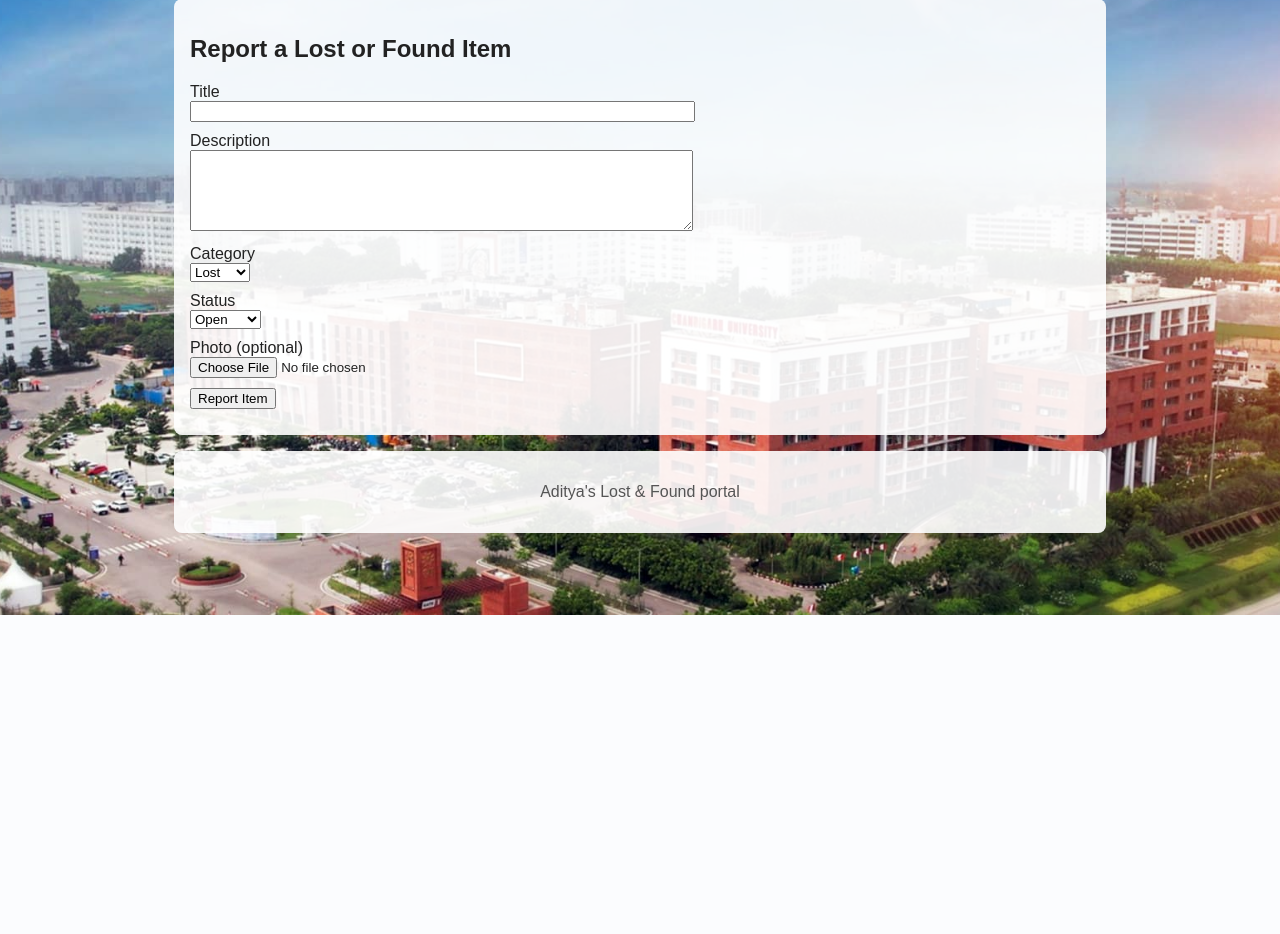
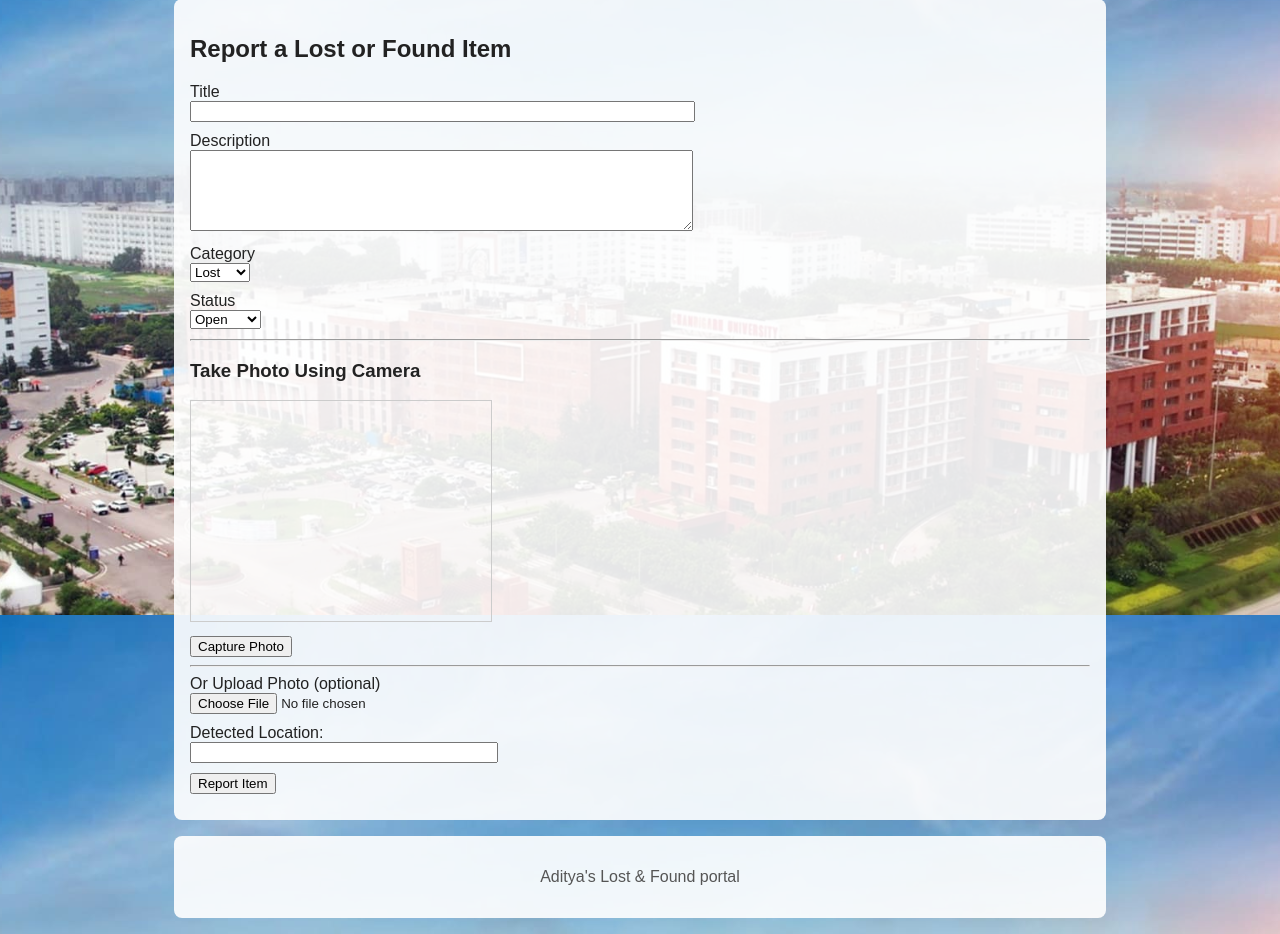
Before and after one commit to Ad-Aditya-Dixit/FinderZone, a Flask app: page /report in a window 1280 px wide. Shown: the part 185-1119 px from the top of the page. Before the commit the page ends 800 px from the top, so only its background shows below. Run offline with Flask 3, Linux system fonts and the light colour scheme.

Commit message:
Added camera and location features with bug fix

```diff
--- a/app.py
+++ b/app.py
@@ -1,14 +1,17 @@
 import os
 import sqlite3
 import time
+import base64
+from datetime import datetime
 from flask import Flask, render_template, request, redirect, url_for, send_from_directory, flash
 from werkzeug.utils import secure_filename
 from forms import ReportForm
 
+# ---------------- CONFIGURATION ----------------
 BASE_DIR = os.path.dirname(os.path.abspath(__file__))
 UPLOAD_FOLDER = os.path.join(BASE_DIR, 'static', 'uploads')
 DB_PATH = os.path.join(BASE_DIR, 'items.db')
-ALLOWED_EXT = {'png','jpg','jpeg','gif'}
+ALLOWED_EXT = {'png', 'jpg', 'jpeg', 'gif'}
 
 app = Flask(__name__)
 app.config['SECRET_KEY'] = 'dev-secret-key'  # change in production
@@ -17,8 +20,11 @@ app.config['MAX_CONTENT_LENGTH'] = 5 * 1024 * 1024  # 5MB
 
 os.makedirs(UPLOAD_FOLDER, exist_ok=True)
 
+
+# ---------------- HELPER FUNCTIONS ----------------
 def allowed_file(filename):
-    return '.' in filename and filename.rsplit('.',1)[1].lower() in ALLOWED_EXT
+    return '.' in filename and filename.rsplit('.', 1)[1].lower() in ALLOWED_EXT
+
 
 def init_db():
     conn = sqlite3.connect(DB_PATH)
@@ -30,18 +36,23 @@ def init_db():
         category TEXT,
         status TEXT,
         image_filename TEXT,
+        latitude TEXT,
+        longitude TEXT,
+        location_name TEXT,
         created_at TEXT DEFAULT CURRENT_TIMESTAMP
     )''')
     conn.commit()
     conn.close()
 
+
+# ---------------- ROUTES ----------------
 @app.route('/')
 def index():
-    q = request.args.get('q','').strip()
-    category = request.args.get('category','').strip()
+    q = request.args.get('q', '').strip()
+    category = request.args.get('category', '').strip()
     conn = sqlite3.connect(DB_PATH)
     c = conn.cursor()
-    query = "SELECT id,title,description,category,status,image_filename,created_at FROM items WHERE 1=1"
+    query = "SELECT id, title, description, category, status, image_filename, latitude, longitude, location_name, created_at FROM items WHERE 1=1"
     params = []
     if q:
         query += " AND (title LIKE ? OR description LIKE ?)"
@@ -55,7 +66,8 @@ def index():
     conn.close()
     return render_template('index.html', items=items, q=q, category=category)
 
-@app.route('/report', methods=['GET','POST'])
+
+@app.route('/report', methods=['GET', 'POST'])
 def report():
     form = ReportForm()
     if form.validate_on_submit():
@@ -64,61 +76,66 @@ def report():
         category = form.category.data
         status = form.status.data
         image_filename = None
-        file = request.files.get('image')
-        if file and file.filename != '':
-            if allowed_file(file.filename):
-                filename = secure_filename(file.filename)
-# avoid name clash using time.time()
-                base, ext = os.path.splitext(filename)
-                filename = f"{base}_{int(time.time())}{ext}"
-                file.save(os.path.join(app.config['UPLOAD_FOLDER'], filename))
+
+        # --- CAMERA IMAGE HANDLING ---
+        camera_image_data = request.form.get('camera_image')
+        if camera_image_data:
+            try:
+                image_data = base64.b64decode(camera_image_data.split(',')[1])
+                filename = f"camera_{datetime.now().strftime('%Y%m%d_%H%M%S')}.png"
+                file_path = os.path.join(app.config['UPLOAD_FOLDER'], filename)
+                with open(file_path, 'wb') as f:
+                    f.write(image_data)
                 image_filename = filename
-                print("Saved file to:", os.path.join(app.config['UPLOAD_FOLDER'], filename))  # For debugging
+            except Exception as e:
+                flash(f"Error saving camera image: {e}")
+                return redirect(request.url)
 
-            else:
-                flash('File type not allowed. Use png/jpg/jpeg/gif.')
-                return redirect(request.url)
+        # --- FILE UPLOAD HANDLING ---
+        else:
+            file = request.files.get('image')
+            if file and file.filename != '':
+                if allowed_file(file.filename):
+                    filename = secure_filename(file.filename)
+                    base, ext = os.path.splitext(filename)
+                    filename = f"{base}_{int(time.time())}{ext}"
+                    file.save(os.path.join(app.config['UPLOAD_FOLDER'], filename))
+                    image_filename = filename
+                else:
+                    flash('File type not allowed. Use png/jpg/jpeg/gif.')
+                    return redirect(request.url)
+
+        # --- LOCATION DATA ---
+        latitude = request.form.get('latitude')
+        longitude = request.form.get('longitude')
+        location_name = request.form.get('location_name')
+
+        # --- SAVE TO DATABASE ---
         conn = sqlite3.connect(DB_PATH)
         c = conn.cursor()
-        c.execute('INSERT INTO items (title,description,category,status,image_filename) VALUES (?,?,?,?,?)',
-                  (title,description,category,status,image_filename))
+        c.execute('INSERT INTO items (title, description, category, status, image_filename, latitude, longitude, location_name) VALUES (?,?,?,?,?,?,?,?)',
+                  (title, description, category, status, image_filename, latitude, longitude, location_name))
         conn.commit()
         conn.close()
-        flash('Item reported successfully.')
+
+        flash('Item reported successfully with location!')
         return redirect(url_for('index'))
+
     return render_template('report_item.html', form=form)
+
 
 @app.route('/items')
 def items():
     return redirect(url_for('index'))
 
+
 @app.route('/uploads/<filename>')
 def uploaded_file(filename):
     return send_from_directory(app.config['UPLOAD_FOLDER'], filename)
 
+
+# ---------------- MAIN APP ENTRY ----------------
 if __name__ == '__main__':
     init_db()
-    import os
     port = int(os.environ.get('PORT', 5000))
     app.run(debug=True, host='0.0.0.0', port=port)
-
-    import sqlite3
-
-conn = sqlite3.connect('instance/lost_and_found.db')
-cur = conn.cursor()
-
-# Create admin table if not exists
-cur.execute('''CREATE TABLE IF NOT EXISTS admin (
-    id INTEGER PRIMARY KEY AUTOINCREMENT,
-    username TEXT UNIQUE NOT NULL,
-    password TEXT NOT NULL
-)''')
-
-# Insert a default admin user (username: admin, password: admin123)
-try:
-    cur.execute("INSERT INTO admin (username, password) VALUES (?, ?)", ('admin', 'admin123'))
-    conn.commit()
-except:
-    pass
-
-conn.close()
--- a/templates/report_item.html
+++ b/templates/report_item.html
@@ -1,30 +1,97 @@
 {% extends "base.html" %}
 {% block content %}
   <h2>Report a Lost or Found Item</h2>
+
   <form method="post" enctype="multipart/form-data">
     {{ form.hidden_tag() }}
+
     <div class="form-row">
       {{ form.title.label }}<br>
       {{ form.title(size=60) }}
     </div>
+
     <div class="form-row">
       {{ form.description.label }}<br>
       {{ form.description(rows=5, cols=60) }}
     </div>
+
     <div class="form-row">
       {{ form.category.label }}<br>
       {{ form.category() }}
     </div>
+
     <div class="form-row">
       {{ form.status.label }}<br>
       {{ form.status() }}
     </div>
+
+    <!-- ===================== CAMERA SECTION ===================== -->
+    <hr>
+    <h3>Take Photo Using Camera</h3>
+    <video id="camera" autoplay playsinline width="300" height="220" style="border:1px solid #ccc;"></video><br>
+    <button type="button" id="captureBtn" style="margin-top:10px;">Capture Photo</button>
+    <canvas id="snapshot" width="300" height="220" style="display:none;"></canvas>
+    <input type="hidden" name="captured_image" id="captured_image">
+    <hr>
+
+    <!-- ===================== FILE UPLOAD (OPTIONAL) ===================== -->
     <div class="form-row">
-      <label for="image">Photo (optional)</label><br>
+      <label for="image">Or Upload Photo (optional)</label><br>
       <input type="file" name="image" id="image" accept="image/*">
     </div>
+
+    <!-- ===================== LOCATION ===================== -->
+    <div class="form-row">
+      <label>Detected Location:</label><br>
+      <input type="text" id="location" name="location" readonly style="width:300px;">
+      <input type="hidden" id="latitude" name="latitude">
+      <input type="hidden" id="longitude" name="longitude">
+    </div>
+
     <div class="form-row">
       {{ form.submit() }}
     </div>
   </form>
+
+  <!-- ===================== SCRIPTS ===================== -->
+  <script>
+    // --- Camera Access ---
+    const video = document.getElementById('camera');
+    const canvas = document.getElementById('snapshot');
+    const captureBtn = document.getElementById('captureBtn');
+    const capturedImage = document.getElementById('captured_image');
+
+    navigator.mediaDevices.getUserMedia({ video: true })
+      .then(stream => { video.srcObject = stream; })
+      .catch(err => console.error("Camera access denied:", err));
+
+    captureBtn.onclick = () => {
+      const context = canvas.getContext('2d');
+      context.drawImage(video, 0, 0, canvas.width, canvas.height);
+      const imageData = canvas.toDataURL('image/png');
+      capturedImage.value = imageData;
+      alert("Photo captured successfully!");
+    };
+
+    // --- Location Detection ---
+    if (navigator.geolocation) {
+      navigator.geolocation.getCurrentPosition(async function(position) {
+        const lat = position.coords.latitude;
+        const lon = position.coords.longitude;
+        document.getElementById("latitude").value = lat;
+        document.getElementById("longitude").value = lon;
+
+        // Optional: Get readable address using reverse geocoding API
+        try {
+          const response = await fetch(`https://geocode.maps.co/reverse?lat=${lat}&lon=${lon}`);
+          const data = await response.json();
+          document.getElementById("location").value = data.display_name || `${lat}, ${lon}`;
+        } catch (err) {
+          document.getElementById("location").value = `${lat}, ${lon}`;
+        }
+      });
+    } else {
+      document.getElementById("location").value = "Location not supported";
+    }
+  </script>
 {% endblock %}
```
Also changed, not shown: items.db.
